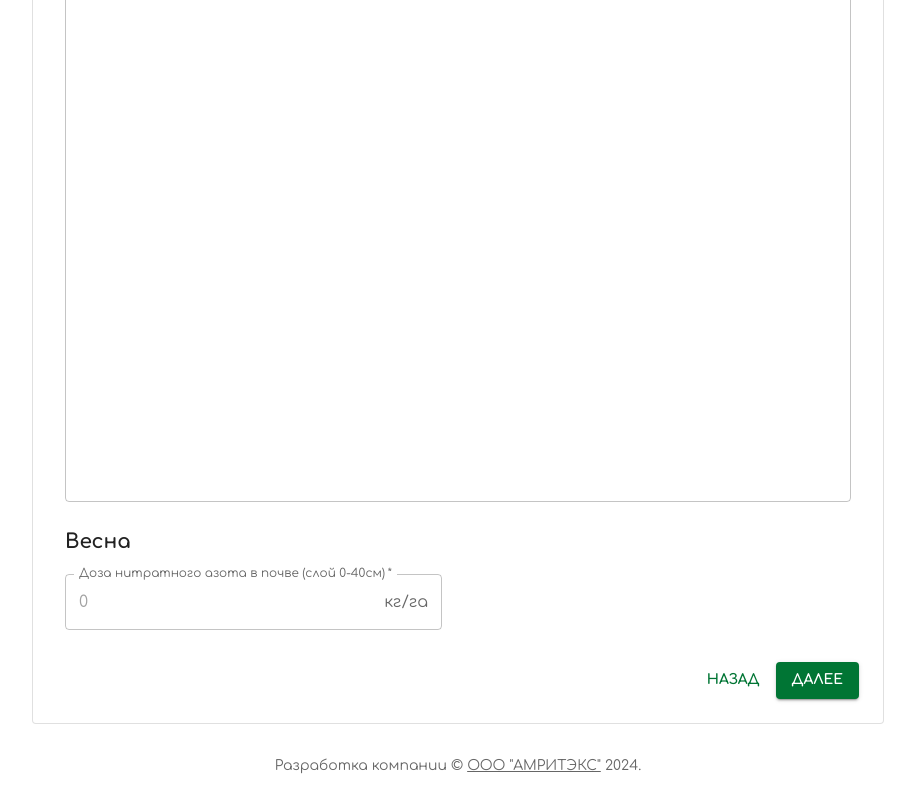
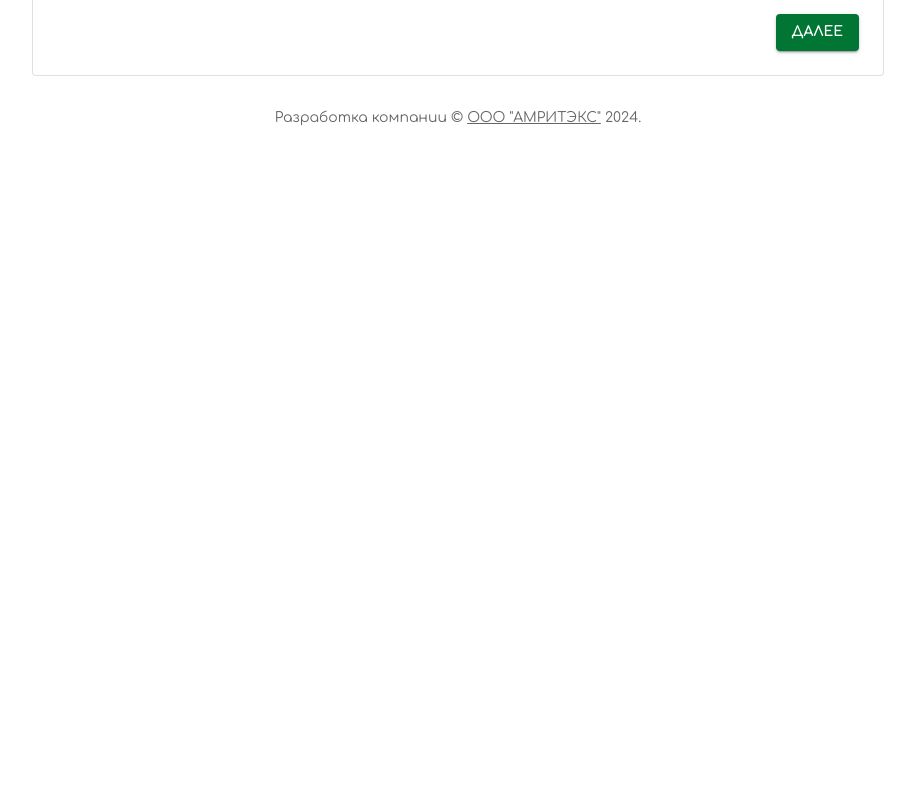
Before and after one commit to Nikita1198/katyusha-project-client, a React (Vite) app: page /wheatcalculatorv2 in a window 1280 px wide. Shown: the part 780-1580 px from the top of the page, without its empty margins (182-1097 px from the left). After the commit the page ends 932 px from the top, so only its background shows below. Built offline with nearby package versions, Linux system fonts and the light colour scheme.

Commit message:
Fix - стартовый этап

```diff
--- a/src/pages/WheatCalculator.tsx
+++ b/src/pages/WheatCalculator.tsx
@@ -31,7 +31,7 @@ function getStepContent(step: number) {
 }
 
 export default function WheatCalculator() {
-  const [activeStep, setActiveStep] = React.useState(1);
+  const [activeStep, setActiveStep] = React.useState(0);
   const [error, setError] = React.useState(false);
   const [reasult, setResult] = React.useState(0);
 
```
